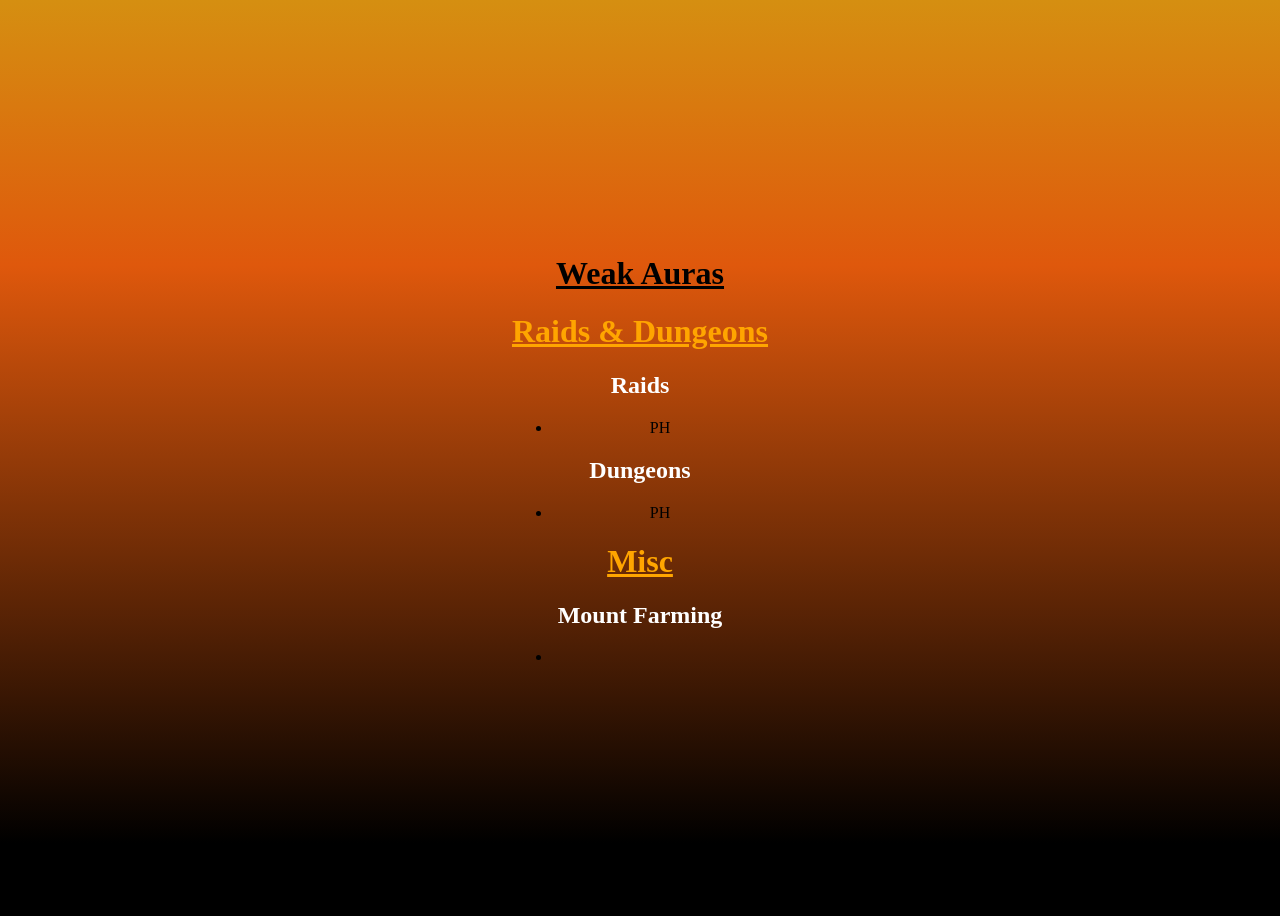
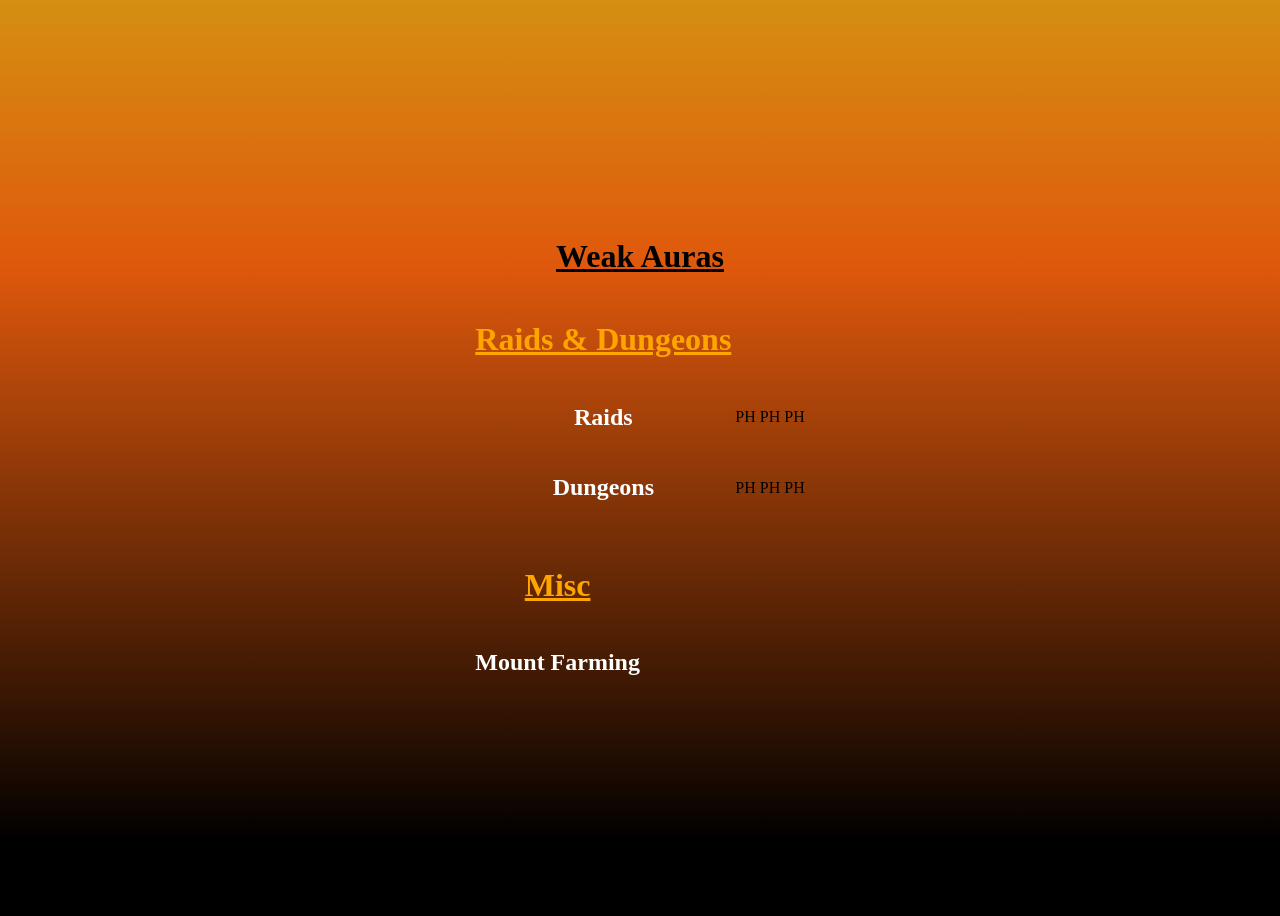
Before and after one commit to SEguild/seguild.github.io, a Jekyll site: the page wa/weakauras.html, which Jekyll copies as it is, in a window 1280 px wide. Built offline with Jekyll 4.4.1, drawn with Linux system fonts in a browser that asks for light colours; a script that is not in the unit is left out.

Commit message:
Update weakauras.html

```diff
--- a/wa/weakauras.html
+++ b/wa/weakauras.html
@@ -10,23 +10,37 @@
       <div>
         <h1 class="titleColor"><u>Weak Auras</u></h1>
         <div>
-          <h1><u>Raids & Dungeons</u></h1>
-          <h2>Raids</h2>
-          <ul>
-            <li>PH</li>
-          </ul>
-          <h2>Dungeons</h2>
-          <ul>
-            <li>PH</li>
-          </ul>
+          <table>
+            <tr>
+              <th colspan="3"><h1><u>Raids & Dungeons</u></h1></th>
+            </tr>
+            <tr>
+              <th colspan="3"><h2>Raids</h2></th>
+              <td>PH</td>
+              <td>PH</td>
+              <td>PH</td>
+            </tr>
+            <tr>
+              <th colspan="3"><h2>Dungeons</h2></th>
+              <td>PH</td>
+              <td>PH</td>
+              <td>PH</td>
+            </tr>
+          </table>
         </div>
+        <br/>
         <div>
-          <h1><u>Misc</u></h1>
-          <h2>Mount Farming</h2>
-          <ul>
-            <li><script src="https://wago.io/wQr-d9_Zh/embed.js?style=dark"></script>      <!-- Sha body disappearing alert --></li>
-          </ul>
-
+          <table>
+            <tr>
+              <th colspan="3"><h1><u>Misc</u></h1></th>
+            </tr>
+            <tr>
+              <th colspan="3"><h2>Mount Farming</h2></th>
+              <td><script src="https://wago.io/wQr-d9_Zh/embed.js?style=dark"></script>      <!-- Sha body disappearing alert --></td>
+              <td><script src="https://wago.io/wQr-d9_Zh/embed.js?style=dark"></script>      <!-- Sha body disappearing alert --></td>
+              <td><script src="https://wago.io/wQr-d9_Zh/embed.js?style=dark"></script>      <!-- Sha body disappearing alert --></td>
+            </tr>
+          </table>
         </div>
       </div>
     </div>
```
